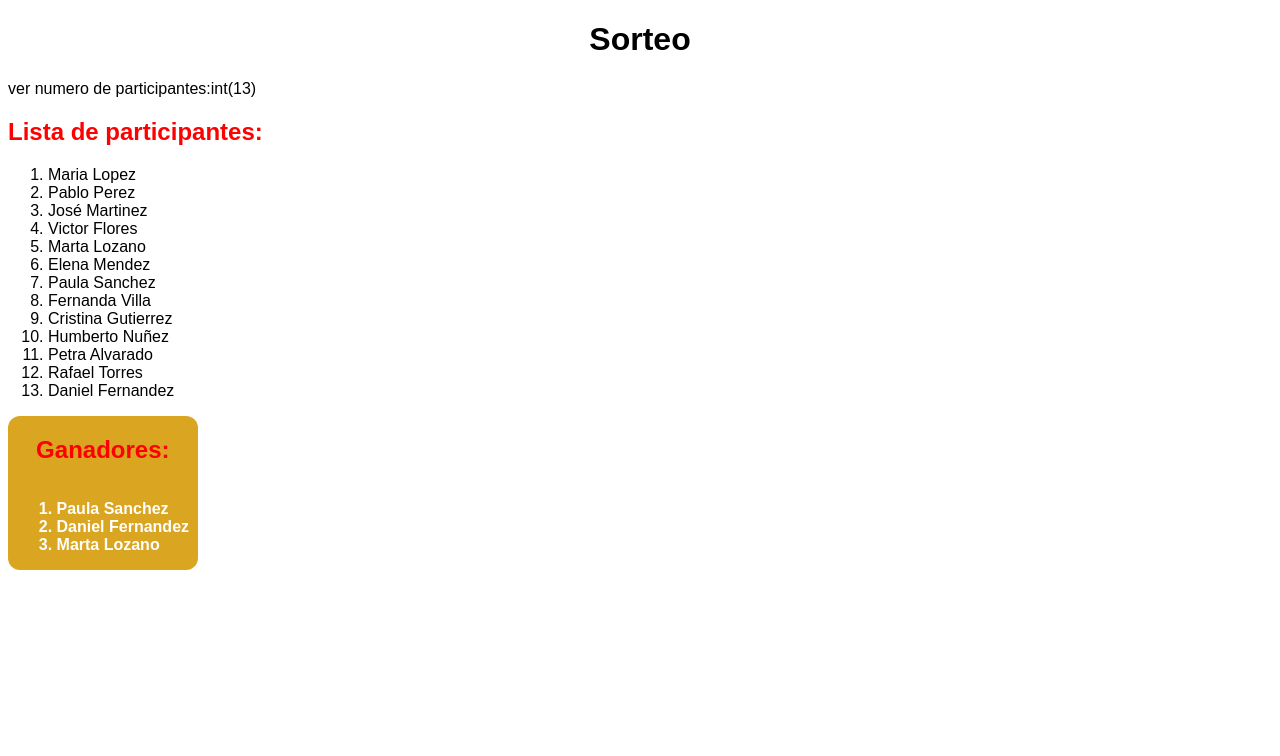
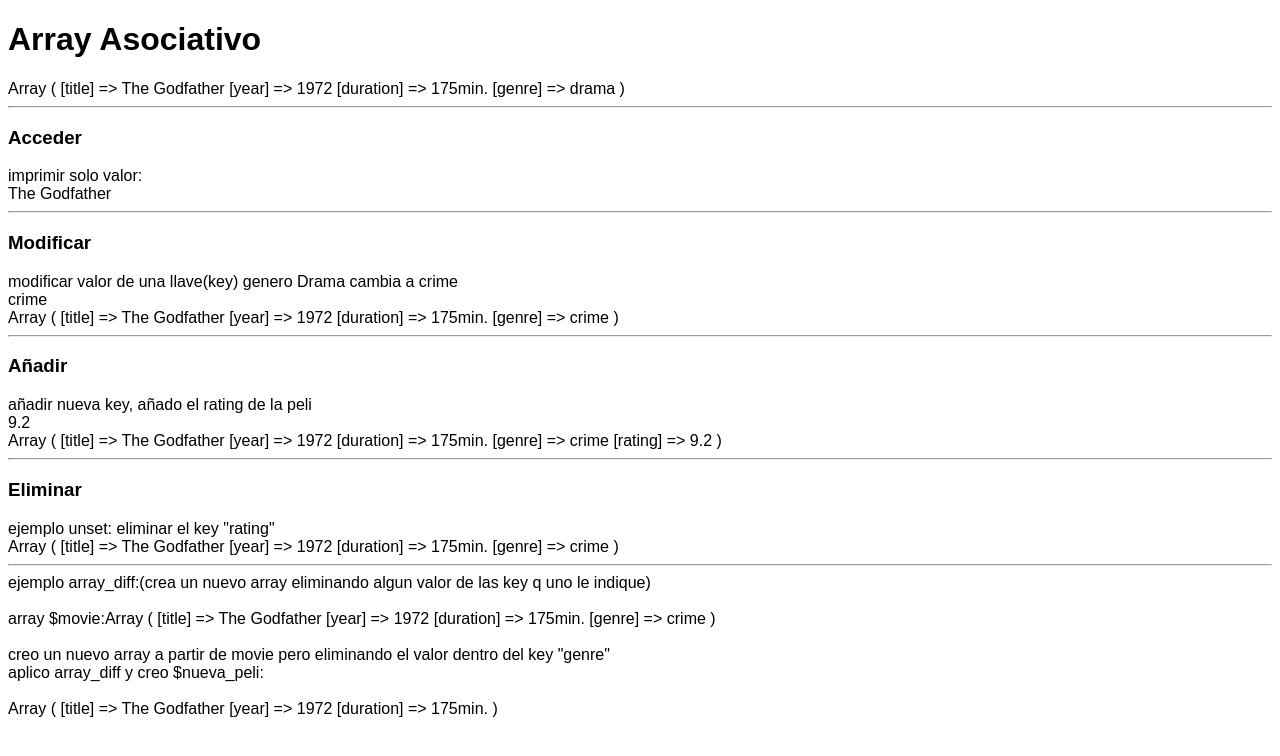
Before and after one commit to Sylviall81/modulo2-php, a PHP site: page / in a window 1280 px wide. Shown: the top 756 px of the page. Run offline with PHP 8.4, Linux system fonts and the light colour scheme; data that the repository does not hold is empty.

Commit message:
ejercicio array asociativo

```diff
--- a/06arr-asociativo/index.php
+++ b/06arr-asociativo/index.php
@@ -1,84 +1,109 @@
 <!DOCTYPE html>
 <html lang="en">
+
 <head>
     <meta charset="UTF-8">
     <meta name="viewport" content="width=device-width, initial-scale=1.0">
     <title>Prueba php</title>
     <link rel="stylesheet" href="styles.css">
 </head>
+
 <body>
 
-<center>
+    <h1>Array Asociativo</h1>
 
-            <h1>Sorteo</h1> </center>
+
 
     <?php
 
-    $arrayParticipantes = [
-    'Maria Lopez',
-    'Pablo Perez',
-    'José Martinez',
-    'Victor Flores',
-    'Marta Lozano',
-    'Elena Mendez',
-    'Paula Sanchez',
-    'Fernanda Villa',
-    'Cristina Gutierrez',
-    'Humberto Nuñez',
-    'Petra Alvarado',
-    'Rafael Torres',
-    'Daniel Fernandez'
+    $movie = [
+        'title' => 'The Godfather',
+        'year' => '1972',
+        'duration' => '175min.',
+        'genre' => 'drama'
     ];
+
+    print_r($movie);
+
+    echo '<br>';
+    echo '<hr>';
+
+    echo '<h3>Acceder</h3>';
+    echo 'imprimir solo valor:<br>';
+    echo $movie['title'];
+
+
+    echo '<br>';
+    echo '<hr>';
+
+    echo '<h3>Modificar</h3>';
+    echo 'modificar valor de una llave(key) genero Drama cambia a crime<br>';
+    echo $movie['genre'] = 'crime';
+    echo '<br>';
+
+    print_r($movie);
+
+    echo '<br>';
+    echo '<hr>';
+
+    echo '<h3>Añadir</h3>';
+    echo 'añadir nueva key, añado el rating de la peli<br>';
+    echo $movie['rating'] = '9.2';
+    echo '<br>';
+    print_r($movie);
+
+    echo '<br>';
+    echo '<hr>';
+
+    echo '<h3>Eliminar</h3>';
+
+    echo 'ejemplo unset: eliminar el key "rating" ';
+
+    unset($movie["rating"]); //Unset elimina ese key del array
+    echo '<br>';
+    print_r($movie);
+
+    echo '<br>';
+    echo '<hr>';
+
+
+    echo ' ejemplo array_diff:(crea un nuevo array eliminando algun valor de las key q uno le indique)';
+    echo '<br>';
+    echo '<br>';
+
+
+    echo 'array $movie:';
+    print_r($movie);
+    echo '<br>';
+    echo '<br>';
+    echo 'creo un nuevo array a partir de movie pero eliminando el valor dentro del key "genre" <br>';
+    echo 'aplico array_diff y creo $nueva_peli: <br>';
+    //array_diff Crea un nuevo array sin el/los elemento/s
+    echo '<br>';
+    $nueva_peli = array_diff($movie, ["crime"]);
+    print_r($nueva_peli);
+
+    ?>
 
 
 
 
 
-    $premios = 3;
-    $numParticipantes = count($arrayParticipantes);
-    echo 'ver numero de participantes:';
-    var_dump(count($arrayParticipantes));
 
 
-    function pickWinner( $numParticipantes, $premios) {
-        $arrayGanadores = [];
-        $indexParticipantes = $numParticipantes - 1;//hay q meterlo como variable local xq si no da error
-
-        while ( count($arrayGanadores) < $premios) {
-
-            $ganador = rand(0,$indexParticipantes);
-            // echo 'ganador:'.$ganador;
 
 
-            if (!in_array($ganador,$arrayGanadores)){
-
-                $arrayGanadores[]= $ganador;
-
-            };
-
-        }
-
-    return $arrayGanadores;
 
 
-    }
-
-
-    $indexGanadores = pickWinner($numParticipantes,$premios);
-    // print_r($indexGanadores);
-
-
-?>
-
-<h2>Lista de participantes:</h2>
+    <!-- <h2>Lista de participantes:</h2>
 
 <ol>
     <?php
 
-foreach ($arrayParticipantes as $participante){
-    echo '<li>'.$participante.'</li>';
-};
-   ?>
+    foreach ($arrayParticipantes as $participante) {
+        echo '<li>' . $participante . '</li>';
+    };
+    ?>
 </ol>
 
 
@@ -88,16 +113,17 @@ foreach ($arrayParticipantes as $participante){
             <h2> Ganadores:</h2>
             <ol>
         <?php
-            foreach ($indexGanadores as $numOrder){
-                echo '<li>'.$arrayParticipantes[$numOrder].'</li>';
-            };
+        foreach ($indexGanadores as $numOrder) {
+            echo '<li>' . $arrayParticipantes[$numOrder] . '</li>';
+        };
         ?>
             </ol>
 
-</div>
+</div> -->
 
 
 
 
 </body>
+
 </html>
```
